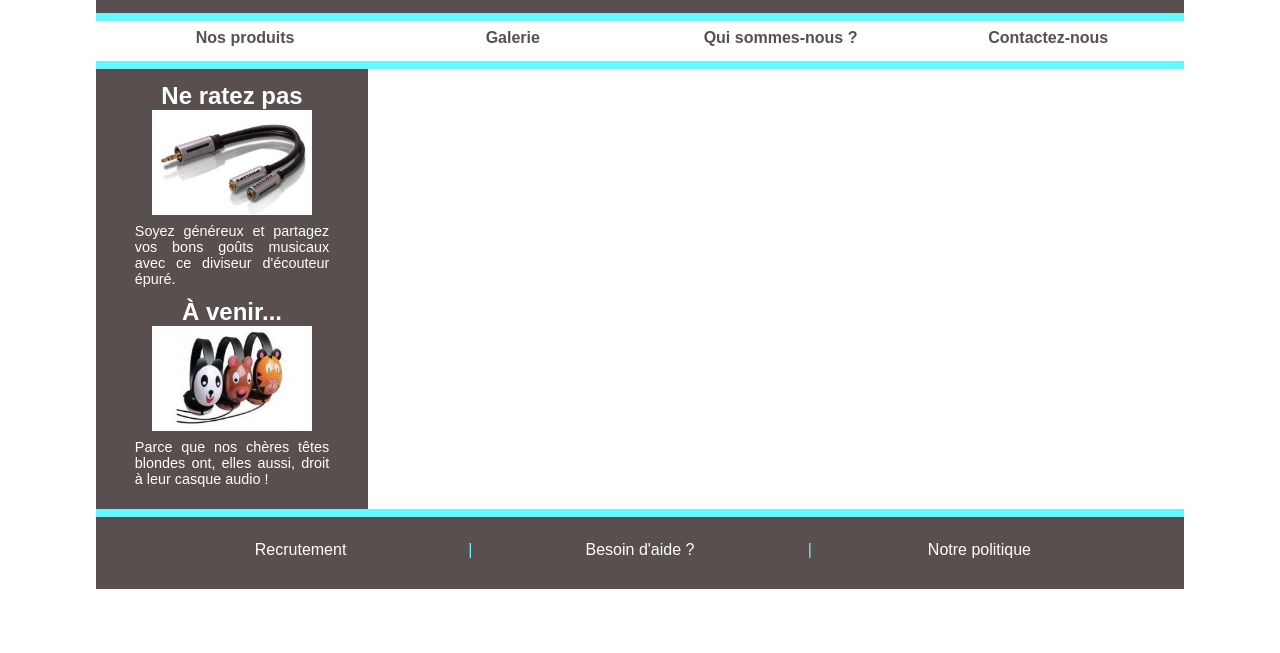
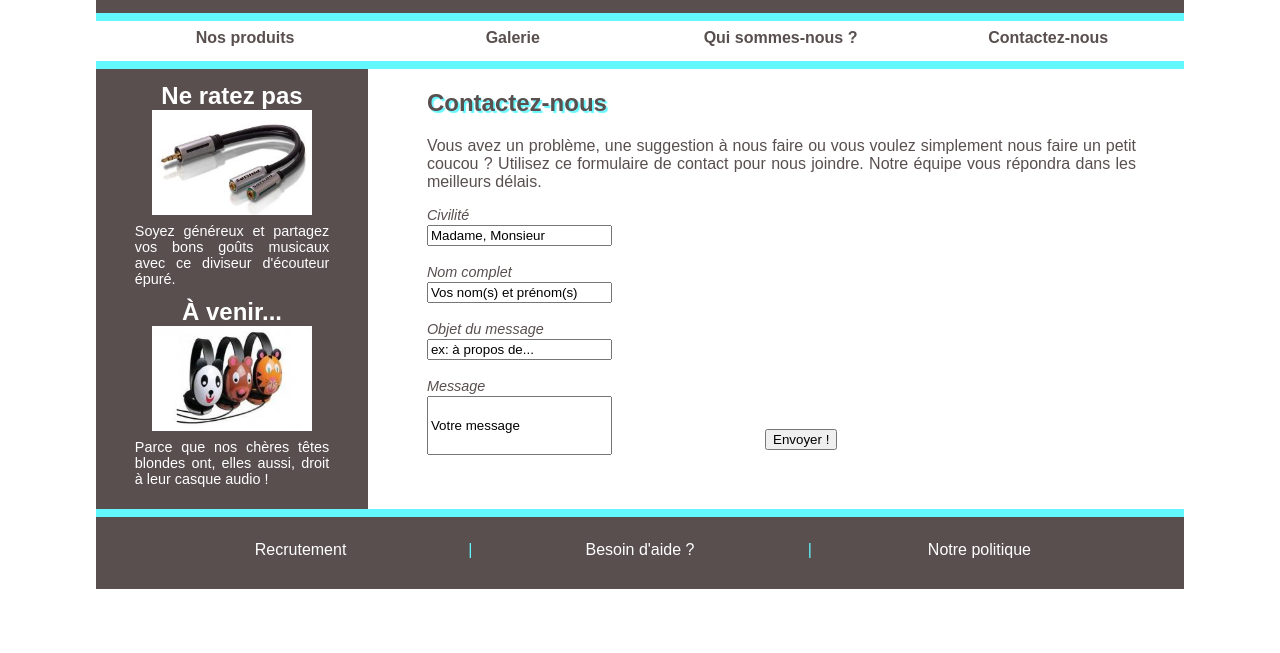
Before and after one commit to farrradise/EXO_SITE_MARCHAND, a plain HTML site: page contacteznous.html in a window 1280 px wide. Shown: the part 147-800 px from the top of the page. Drawn offline with Linux system fonts and the light colour scheme.

Commit message:
on contactez-nous.html realised content + style

```diff
--- a/contacteznous.html
+++ b/contacteznous.html
@@ -71,9 +71,30 @@
 
       </aside>
 
-      <div class="">
+      <div id="contact">
+
+        <section>
+
+          <h2>Contactez-nous</h2>
+          <p>Vous avez un problème, une suggestion à nous faire ou vous voulez
+          simplement nous faire un petit coucou ? Utilisez ce formulaire de
+          contact pour nous joindre. Notre équipe vous répondra dans les meilleurs délais.
+          </p>
+          <form class="" action="index.html" method="post">
+            Civilité <input type="text" name="civilite" value="Madame, Monsieur">
+            <br>
+            Nom complet <input type="text" name="nom" value="Vos nom(s) et prénom(s)">
+            <br>
+            Objet du message <input type="text" name="objet" value="ex: à propos de...">
+            <br>
+            Message <input type="text" name="message" value="Votre message">
+            <br>
+            <button type="button" name="button">Envoyer !</button>
+          </form>
+        </section>
 
       </div>
+
 
     </main>
 
--- a/style.css
+++ b/style.css
@@ -41,13 +41,18 @@ header, nav, #placement {
 } /* ce bidouillage c'est pour ne voit pas la main section en haut (marge) lors du défilement*/
 
 
-h1, header section, main aside, main div, #qui iframe, #qui ul {
+h1, header section, main aside, main div, #qui iframe, #qui ul, #contact label, #contact input, #contact textarea {
   display: inline-block;
 }
 
 #scontent li, #qui li {
   list-style: none;
 }
+
+i {
+  padding: 0px 1em;
+}
+
 
 /* Mise en page header -------------------------------------- */
 /* ---------------------------------------------------------- */
@@ -227,6 +232,16 @@ aside h3 {
 /* Mise en page de main div----------------------------------------------- */
 /* ------------------------------------------------------------------ */
 
+main div section {
+  height: 25.5em;
+  padding: 0em 3em;
+  text-align: justify;
+}
+
+main div h2 {
+  text-shadow: 2px 2px 1px rgb(99, 247, 255);
+  text-align: left;
+}
 
 /* Mise en page slideshow -------------------------------------------*/
 /* ------------------------------------------------------------------ */
@@ -240,9 +255,10 @@ aside h3 {
 	position: absolute;
 	width: 510px;
 	height: 350px;
-	margin:  auto 10em;
+	margin:  auto;
 	overflow: hidden;
   top : 3em;
+  left : 6em;
 }
 
 #scontent {
@@ -261,13 +277,13 @@ aside h3 {
 
 @keyframes AutoSlide {
 	0%, 15%, 100% {
-		left: -250px; /*1ère image*/
+		left: 0px; /*1ère image*/
 	}
 	35%, 50% {
-		left: -800px; /*2ème image*/
+		left: -500px; /*2ème image*/
 	}
 	70%, 85% {
-		left: -1300px; /*3ème image*/
+		left: -1000px; /*3ème image*/
 	}
 }
 
@@ -280,16 +296,12 @@ aside h3 {
 /* Mise en page Qui sommes nous --------------------------------------*/
 /* ------------------------------------------------------------------ */
 
-#qui section {
-  height: 25.5em;
-  padding: 1em 3em;
-  text-align: justify;
-}
 
 #qui iframe {
-  border: 0.5em solid rgb(99, 247, 255);
+  border: 0.2em solid rgb(99, 247, 255);
   width: 14em;
   height: 100%;
+  box-shadow: 1px 1px 1px rgb(89,79,79);
 }
 
 #qui ul {
@@ -301,7 +313,37 @@ aside h3 {
   padding: 0.5em 0em;
 }
 
+#qui li:hover {
+  text-shadow: 1px 1px 1px rgb(89,79,79);
+}
 
+/* Mise en page contactez-nous----------------------------------------------- */
+/* ------------------------------------------------------------------ */
+
+#contact {
+  overflow-y: hidden;
+}
+
+#contact input {
+  margin: 2px 0px;
+  display: block;
+}
+
+#contact form {
+  font-style: italic;
+  font-size: 0.9em;
+}
+
+#contact input:last-of-type {
+  height: 4em;
+  width: auto;
+}
+
+#contact button {
+  position: absolute;
+  top: 27em;
+  right : 26em;
+}
 
 /* Mise en page footer----------------------------------------------- */
 /* ------------------------------------------------------------------ */
```
Also changed, not shown: quisommesnous.html (+7 -3 lines).
